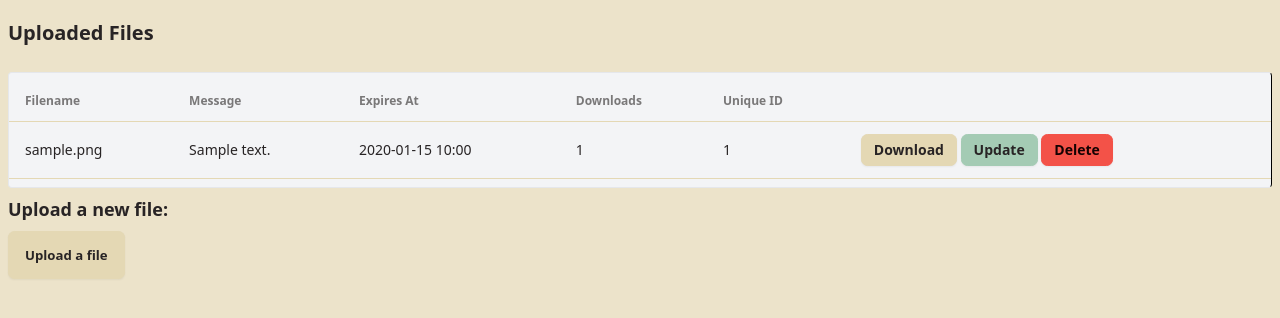
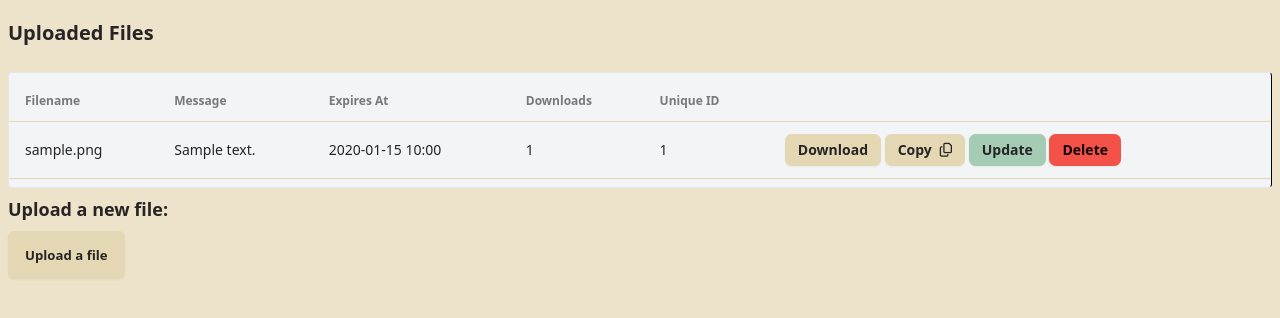
Before and after one commit to YayaSivakumar/cs3305_team11, a Flask app: template server/app/templates/profile.html in a window 1280 px wide. Shown: the part 198-516 px from the top of the page. Run offline with Flask 3, Linux system fonts and the light colour scheme; the template is opened without the code that fills it: values that come from a table or form of the project are taken from there, others are empty; tables that the repository leaves empty hold one stand-in row (values such as "Sample post"); style sheets or scripts are compiled from the project's sources; some libraries are stand-ins or nearby versions.

Commit message:
Button added to copy link to download file to clipboard

```diff
--- a/server/app/templates/profile.html
+++ b/server/app/templates/profile.html
@@ -36,6 +36,13 @@
                             <td>
                                 <a href="{{ url_for('file_routes.direct_download_file', unique_id=file.unique_id) }}"
                                    class="btn btn-sm bordered">Download</a>
+                                <button
+                                   class="btn btn-sm bordered"
+                                   data-link="{{ url_for('file_routes.direct_download_file', unique_id=file.unique_id, _external=True) }}"
+                                   onclick="copyLinkToClipboard(this)"
+                                >
+                                    Copy <i class="fa-regular fa-copy"></i>
+                                </button>
                                 <a href="{{ url_for('file_routes.update_file', unique_id=file.unique_id) }}"
                                    class="btn btn-sm btn-secondary bordered">Update</a>
                                 <a href="{{ url_for('file_routes.delete_file', unique_id=file.unique_id) }}"
```
